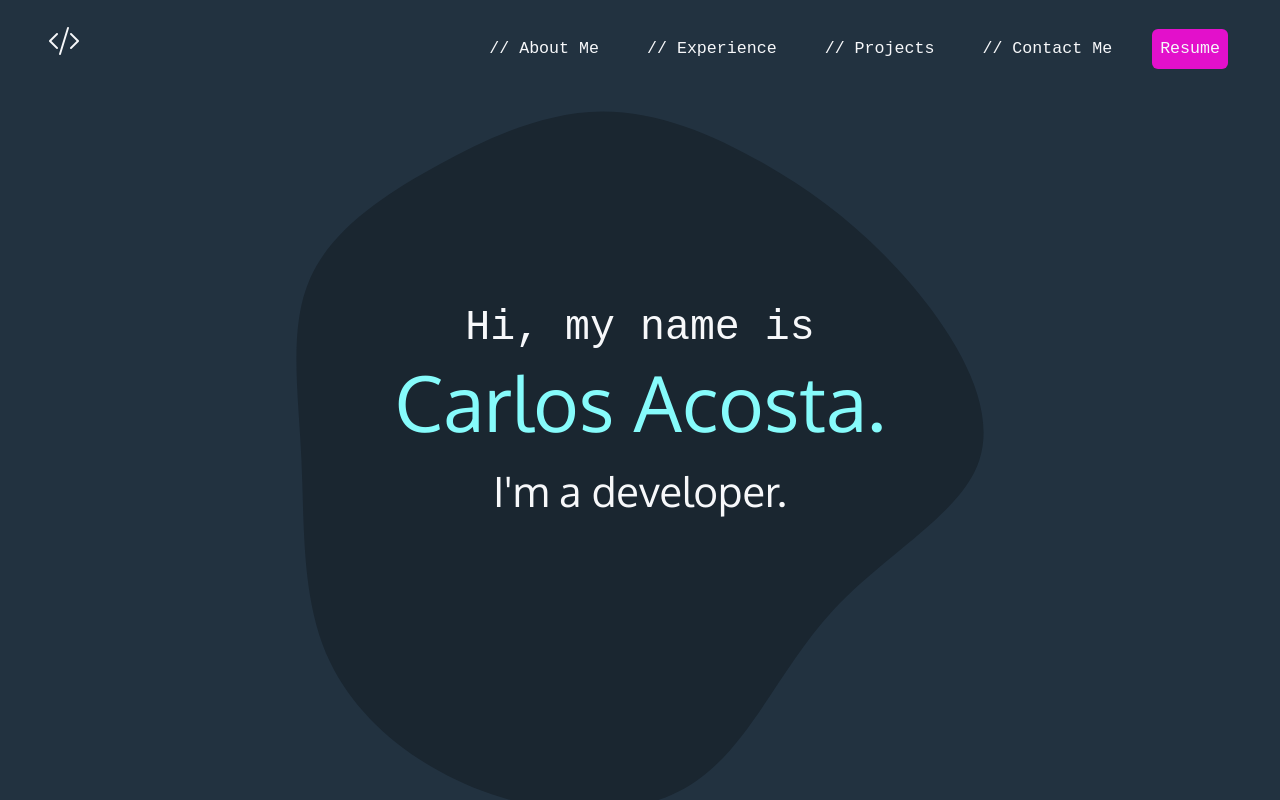
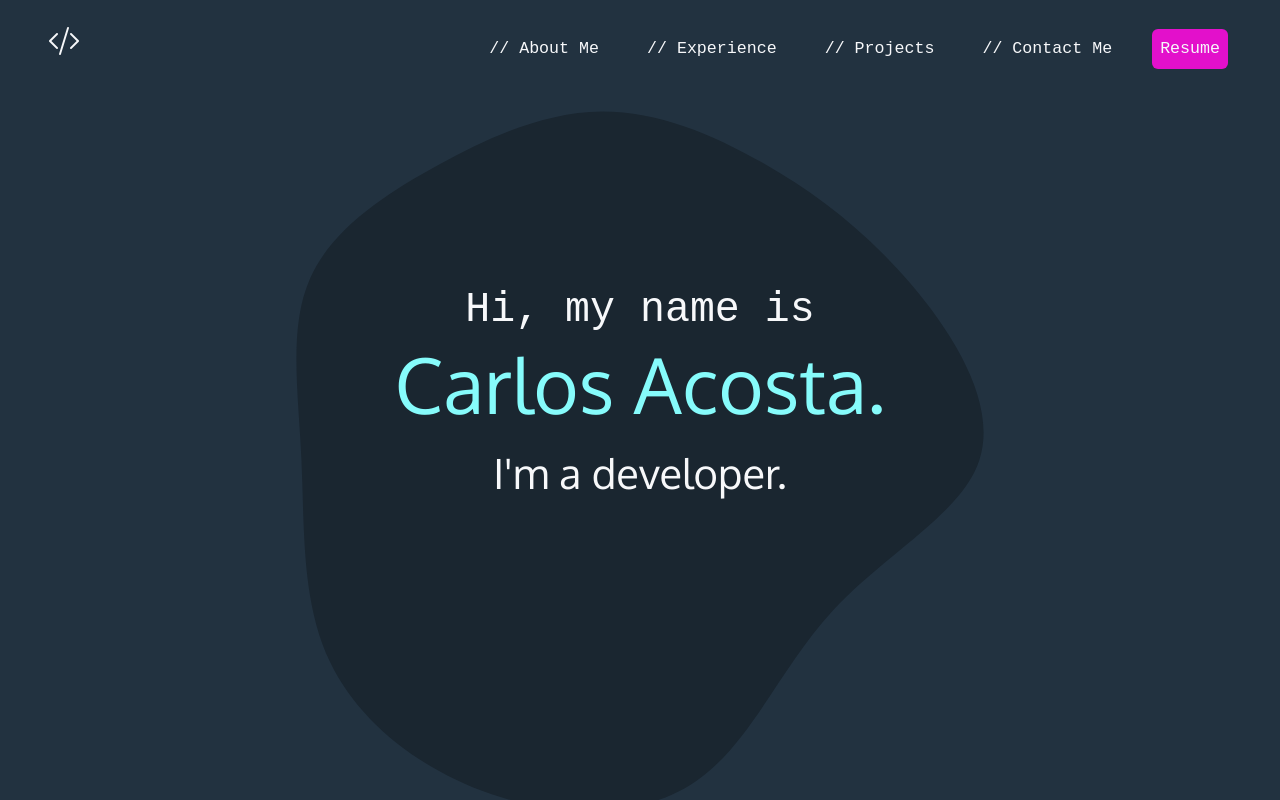
Before and after one commit to carlosra0345/personal-website, a website: page index.html in a window 1280 px wide. Shown: the top 800 px of the page. Drawn offline with nearby package versions, Linux system fonts and the light colour scheme; a script that the page names is missing; a web font is replaced by a local one.

Commit message:
finished blob

```diff
--- a/index.html
+++ b/index.html
@@ -57,7 +57,7 @@
     <!--Hero Landing Section-->
     <div>
         <section id="intro" class="container-fluid mx-auto">
-            <div class="row justify-content-center">
+            <div class="row justify-content-center blob-container">
                 <svg class="blob"
                 id="visual"
                 viewBox="0 0 960 540"
--- a/src/styles/style.css
+++ b/src/styles/style.css
@@ -107,22 +107,27 @@ nav ul h1 i{
 }
 
 /*hero landing page*/
+.blob-container{
+    position: relative;
+}
+
 .blob{
-
     max-width: 100%;
     height: auto;
 }
 
+.text-container{
+    position: absolute;
+    top: 25%;
+    /*
+    transform: translateY(-40vw);
+    */
+}
 
 #intro{
     margin: 0 auto;
     text-align: center;
     margin-top: 2%;
-    margin-bottom: 12%;
-}
-
-.text-container{
-    transform: translateY(-40vw);
 }
 
 #intro p{
```
